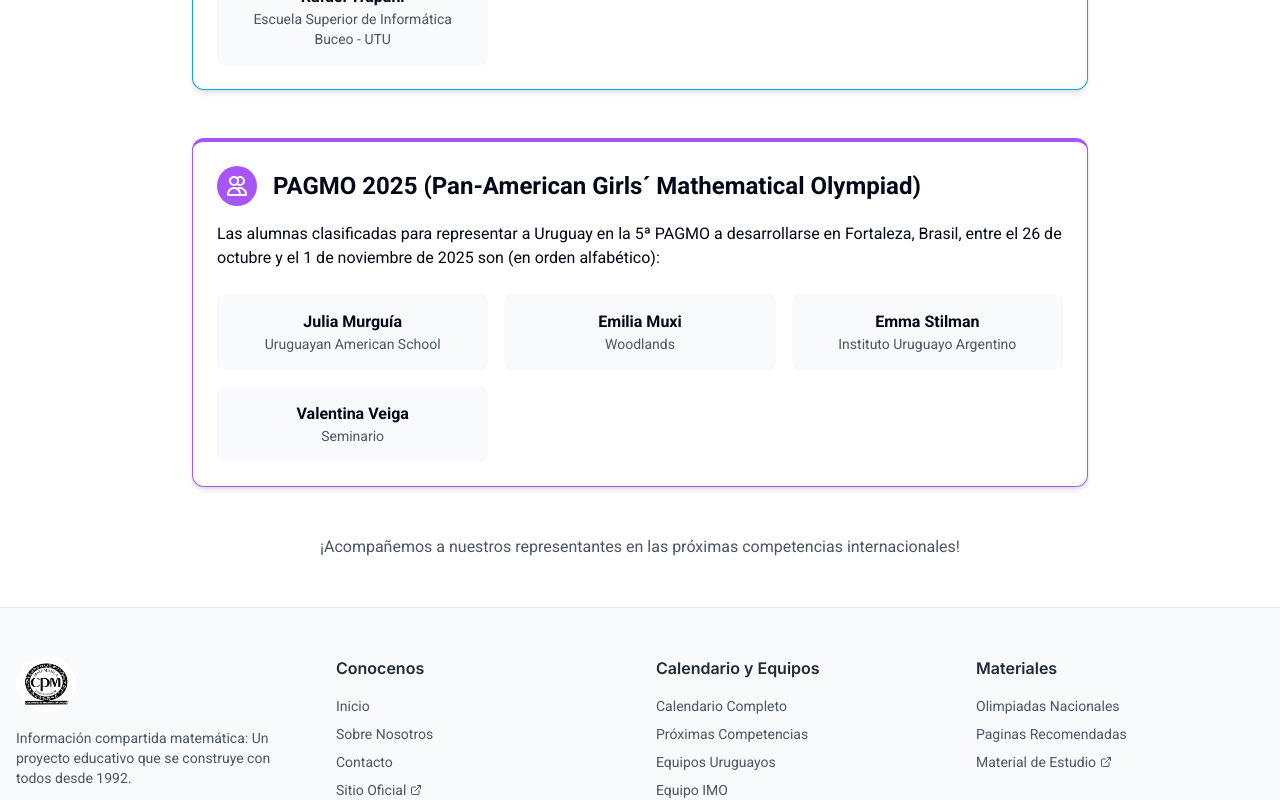
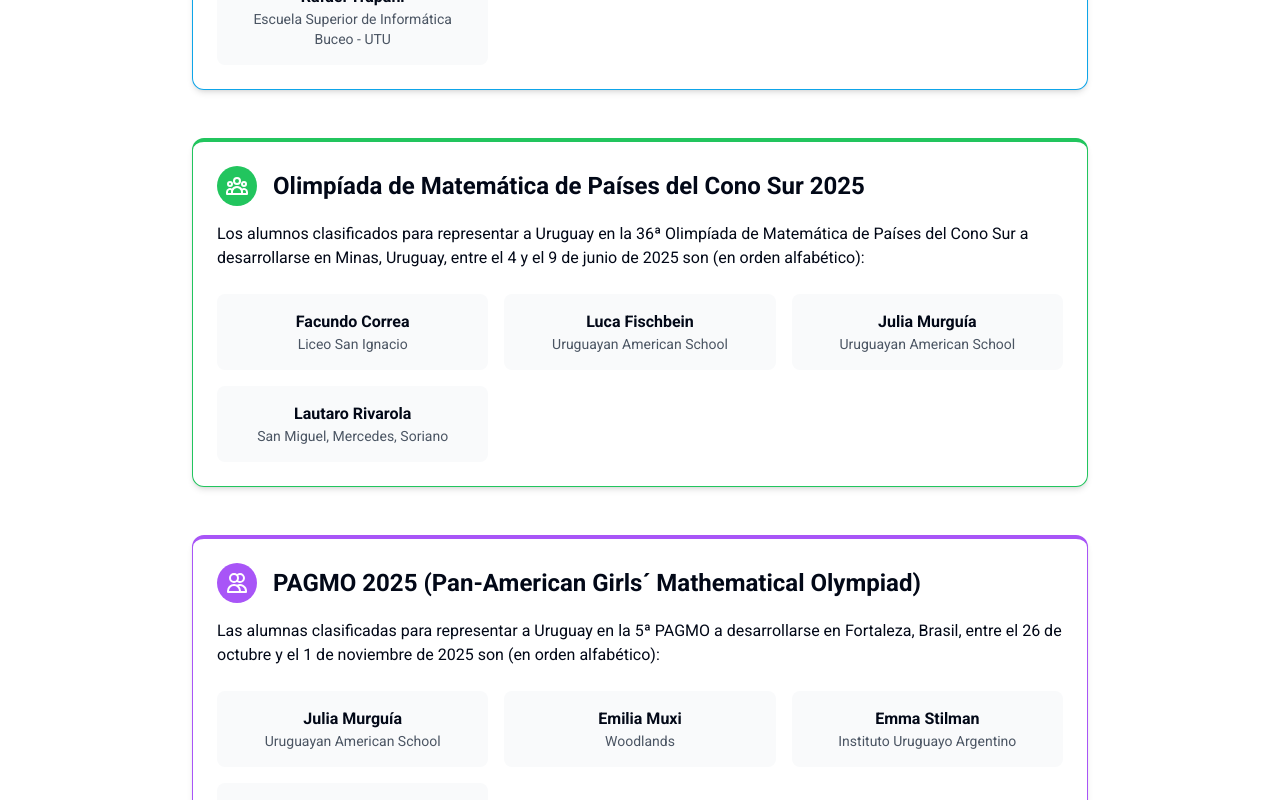
Before and after one commit to fggonzalezz/De-exolimpico-para-olimpicos-muestra-main, a Next.js app: page /proximas-competencias in a window 1280 px wide. Shown: the part 1000-1800 px from the top of the page. Built offline with nearby package versions, Linux system fonts and the light colour scheme.

Commit message:
cositas x4

```diff
--- a/src/app/proximas-competencias/page.tsx
+++ b/src/app/proximas-competencias/page.tsx
@@ -141,6 +141,59 @@ export default function TeamPage() {
               </Card>
             </section>
 
+            {/* Conosur Team */}
+            <section className="mb-12">
+              <Card className="border-t-4 border-green-500 shadow-md">
+                <CardContent className="p-6">
+                  <div className="flex items-center mb-4">
+                    <div className="bg-green-500 rounded-full p-2 mr-4">
+                      <svg xmlns="http://www.w3.org/2000/svg" className="h-6 w-6 text-white" fill="none" viewBox="0 0 24 24" stroke="currentColor">
+                        <path strokeLinecap="round" strokeLinejoin="round" strokeWidth={2} d="M17 20h5v-2a3 3 0 00-5.356-1.857M17 20H7m10 0v-2c0-.656-.126-1.283-.356-1.857M7 20H2v-2a3 3 0 015.356-1.857M7 20v-2c0-.656.126-1.283.356-1.857m0 0a5.002 5.002 0 019.288 0M15 7a3 3 0 11-6 0 3 3 0 016 0zm6 3a2 2 0 11-4 0 2 2 0 014 0zM7 10a2 2 0 11-4 0 2 2 0 014 0z" />
+                      </svg>
+                    </div>
+                    <h2 className="text-2xl font-semibold">Olimpíada de Matemática de Países del Cono Sur 2025</h2>
+                  </div>
+
+                  <div className="mb-4">
+                    <p className="mb-2">
+                      Los alumnos clasificados para representar a Uruguay en la 36ª Olimpíada de Matemática de Países del Cono Sur
+                      a desarrollarse en Minas, Uruguay, entre el 4 y el 9 de junio de 2025 son (en orden alfabético):
+                    </p>
+                  </div>
+
+                  <div className="grid grid-cols-1 md:grid-cols-2 lg:grid-cols-3 gap-4 mt-6">
+                    <div className="bg-gray-50 p-4 rounded-lg">
+                      <div className="text-center">
+                        <h3 className="font-bold">Facundo Correa</h3>
+                        <p className="text-sm text-gray-600">Liceo San Ignacio</p>
+                      </div>
+                    </div>
+
+                    <div className="bg-gray-50 p-4 rounded-lg">
+                      <div className="text-center">
+                        <h3 className="font-bold">Luca Fischbein</h3>
+                        <p className="text-sm text-gray-600">Uruguayan American School</p>
+                      </div>
+                    </div>
+
+                    <div className="bg-gray-50 p-4 rounded-lg">
+                      <div className="text-center">
+                        <h3 className="font-bold">Julia Murguía</h3>
+                        <p className="text-sm text-gray-600">Uruguayan American School</p>
+                      </div>
+                    </div>
+
+                    <div className="bg-gray-50 p-4 rounded-lg">
+                      <div className="text-center">
+                        <h3 className="font-bold">Lautaro Rivarola</h3>
+                        <p className="text-sm text-gray-600">San Miguel, Mercedes, Soriano</p>
+                      </div>
+                    </div>
+                  </div>
+                </CardContent>
+              </Card>
+            </section>
+
             {/* PAGMO Team */}
             <section className="mb-12">
               <Card className="border-t-4 border-purple-500 shadow-md">
--- a/src/app/resultados-olimpiadas/page.tsx
+++ b/src/app/resultados-olimpiadas/page.tsx
@@ -15,8 +15,8 @@ export default function ResultadosPage() {
           location: "Sunshine Coast, Australia",
           date: "Julio 10-20, 2025",
           team: [
-            { name: "Diego Correa", award: null },
-            { name: "Juan Martín González", award: null },
+            { name: "Diego Correa", award: "Mención Honorífica" },
+            { name: "Juan Martín González", award: "Mención Honorífica" },
             { name: "Federico Méndez", award: null },
             { name: "Alfonso Ramos", award: null },
             { name: "Rafael Trápani", award: null }
--- a/src/components/layout/Header.tsx
+++ b/src/components/layout/Header.tsx
@@ -15,7 +15,7 @@ const NavDropdown = ({
 }) => {
   return (
     <DropdownMenu>
-      <DropdownMenuTrigger className="font-inter text-base font-medium text-gray-900 dark:text-white hover:text-sky-600 flex items-center gap-1">
+      <DropdownMenuTrigger className="font-inter text-base font-medium text-gray-900 dark:text-white hover:text-sky-600 flex items-center gap-1 outline-none focus:outline-none">
         {label}
         <svg xmlns="http://www.w3.org/2000/svg" width="16" height="16" viewBox="0 0 24 24" fill="none" stroke="currentColor" strokeWidth="2" strokeLinecap="round" strokeLinejoin="round">
           <path d="m6 9 6 6 6-6" />
@@ -67,9 +67,9 @@ export default function Header() {
         <div className="flex justify-between items-center py-3 md:py-4">
           {/* Logo and Title */}
           <Link href="/" className="flex items-center">
-            <div className={`relative h-14 w-14 sm:h-16 sm:w-16 mr-3 transition-all duration-700 ease-out bg-white rounded-full p-1 shadow-sm ${logoVisible ? 'opacity-100 scale-100' : 'opacity-0 scale-75'}`}>
+            <div className={`relative h-14 w-14 sm:h-16 sm:w-16 mr-3 transition-all duration-700 ease-out bg-white dark:bg-white rounded-full p-2 shadow-md ring-2 ring-gray-100 dark:ring-gray-200 ${logoVisible ? 'opacity-100 scale-100' : 'opacity-0 scale-75'}`}>
               {/* Use an embedded image that matches the logo you provided */}
-              <Image src="/images/CPM.png" alt="Logo" fill className="object-contain" />
+              <Image src="/images/CPM.png" alt="Logo" fill className="object-contain p-0.5" />
             </div>
           </Link>
 
```
Also changed, not shown: src/data/competitions.ts (+10 -2 lines).
